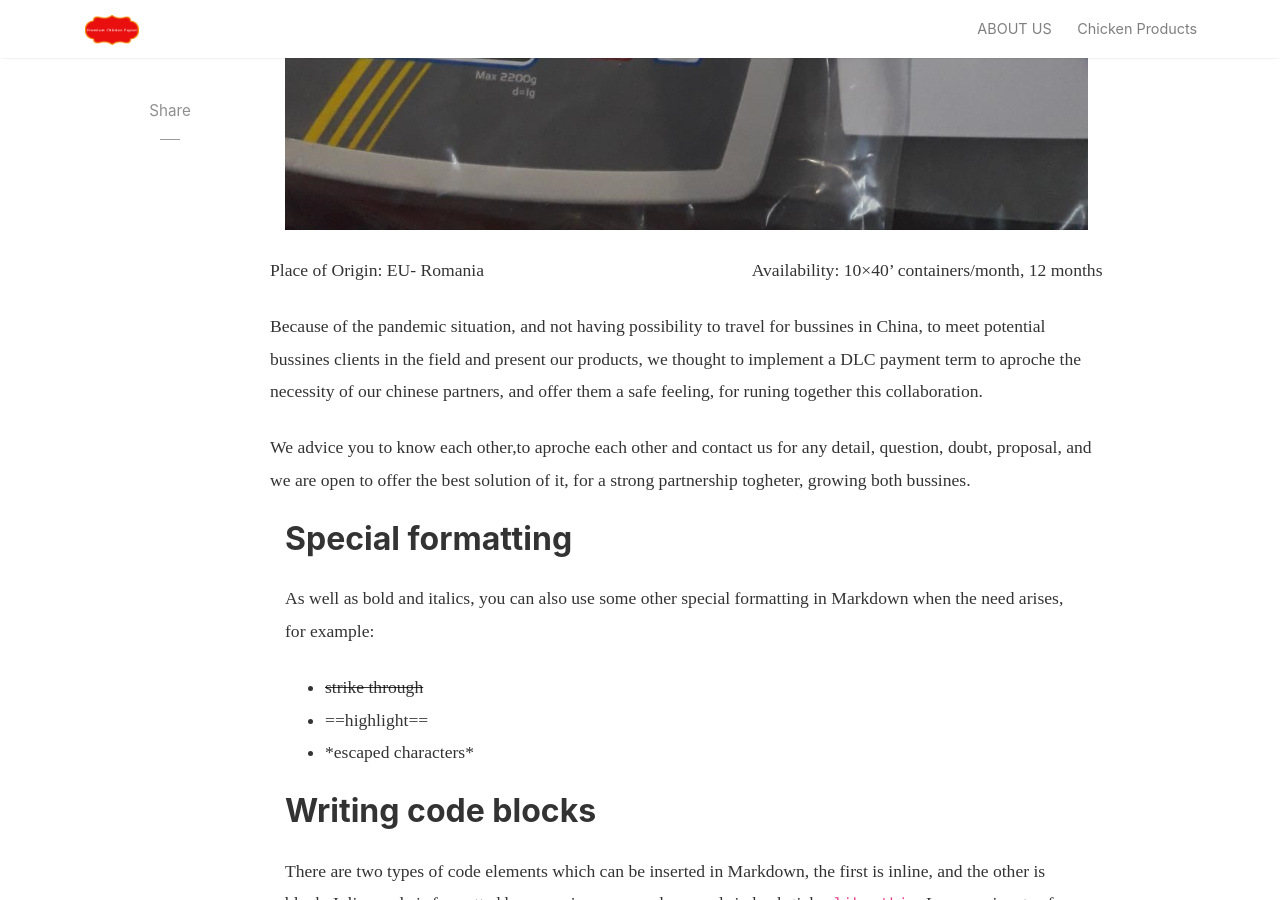
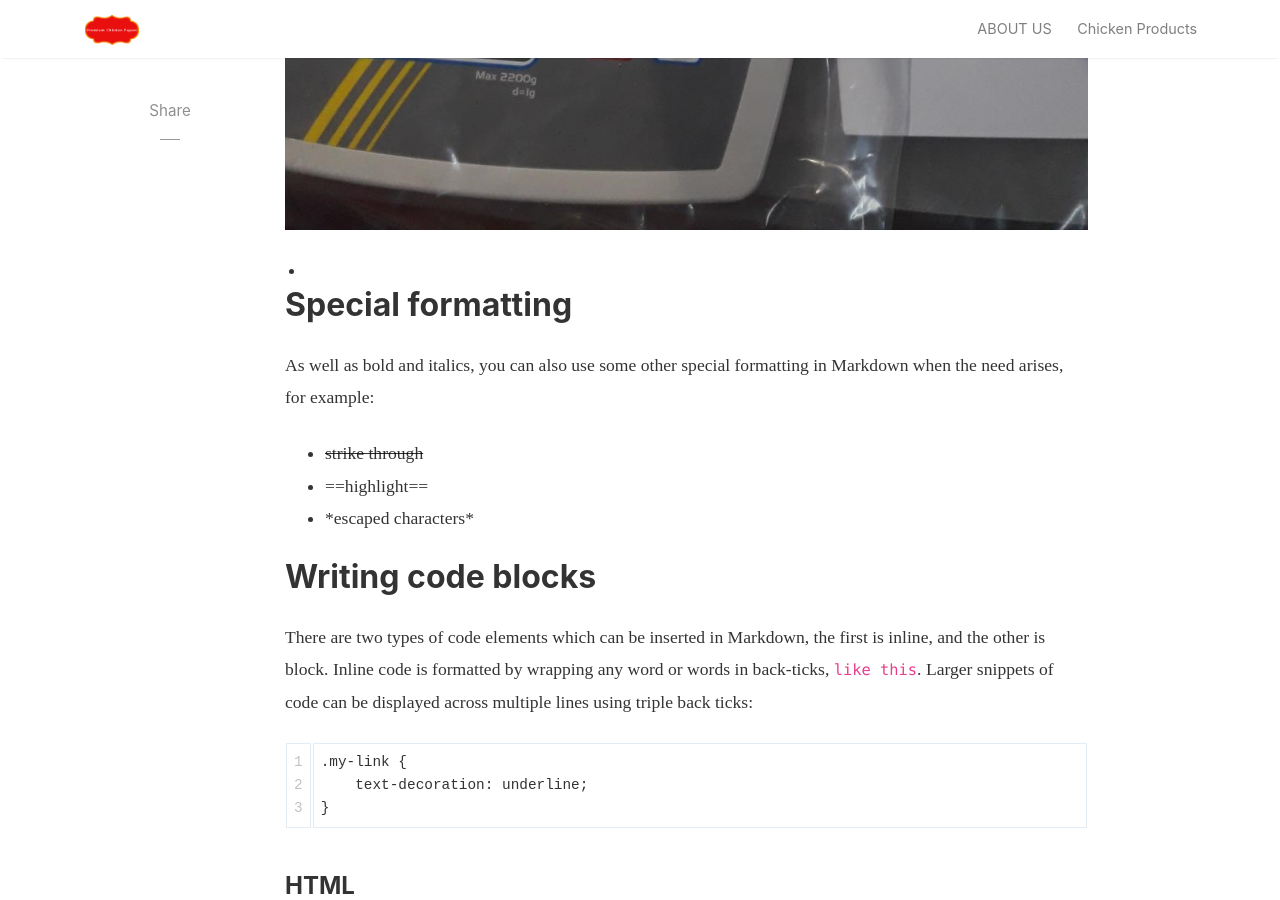
Before and after one commit to gpf192/gpf192.github.io, a Jekyll site: the page built from _posts/2018-06-12-powerful-things-markdown-editor.md, in a window 1280 px wide and 900 px high, scrolled down 951 px. Built offline with Jekyll 4.4.1, drawn with Linux system fonts in a browser that asks for light colours; nearby versions of some CDN libraries; comment, search, counter and statistics services are not loaded.

Commit message:
feat style

```diff
--- a/_posts/2018-06-12-powerful-things-markdown-editor.md
+++ b/_posts/2018-06-12-powerful-things-markdown-editor.md
@@ -6,20 +6,11 @@ categories: [ Jekyll, tutorial ]
 image: assets/images/bbb.jpg
 ---
 
-<div class="row justify-content-between">
-
-<p>Place of Origin: EU- Romania</p>
-
-<p>Availability: 10×40’ containers/month, 12 months</p>
-
-<p>Because of the pandemic situation, and not having possibility to travel for bussines in China, to meet potential bussines clients in the field and present our products, we thought to implement a DLC payment term to aproche the necessity of our chinese partners, and offer them a safe feeling, for runing together this collaboration.</p>
-
-<p>We advice you to know each other,to aproche each other and contact us for any detail, question, doubt, proposal, and we are open to offer the best solution of it, for a strong partnership togheter, growing both bussines.</p>
-
-</div>
-
-
-
+<li class="ml-1 mr-1">
+    <a target="_blank" href="#">
+    <i class="fab fa-twitter"></i>
+    </a>
+</li>
 
 ## Special formatting
 
```
